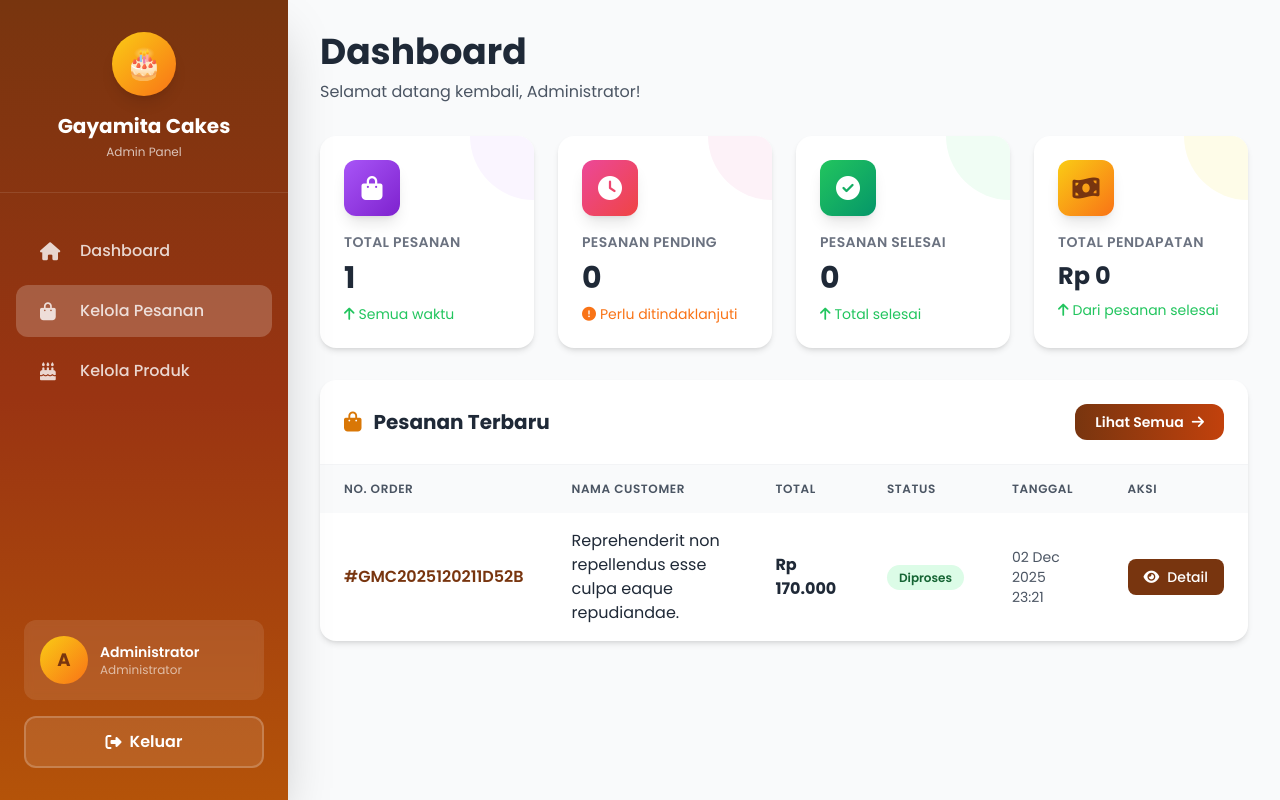
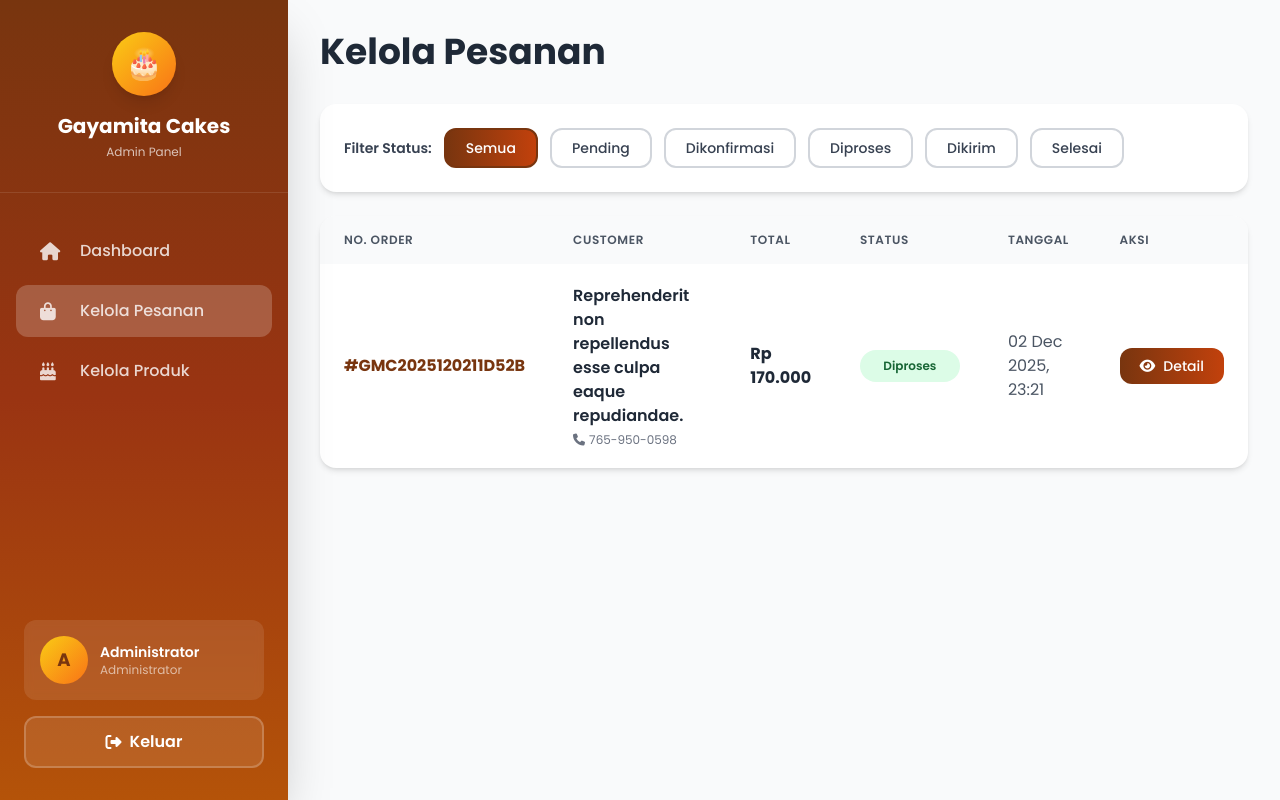
Before and after one commit to gungdikaebs/gayamita-cakes, a PHP site: page /admin/orders.php in a window 1280 px wide. Run offline with PHP 8.4, Linux system fonts and the light colour scheme; a user stored in the database is signed in; data comes from the database, SQL or seed files in the repository; some libraries are stand-ins or nearby versions.

```diff
--- a/admin/login.php
+++ b/admin/login.php
@@ -89,7 +89,7 @@ if ($_SERVER['REQUEST_METHOD'] === 'POST') {
 
         <!-- Back Link -->
         <div class="text-center mt-6">
-            <a href="../public/beranda.php" class="text-orange-700 hover:text-amber-900 text-sm font-medium inline-flex items-center gap-2 hover:gap-3 transition-all">
+            <a href="../" class="text-orange-700 hover:text-amber-900 text-sm font-medium inline-flex items-center gap-2 hover:gap-3 transition-all">
                 <i class="fas fa-arrow-left"></i>
                 Kembali ke Website
             </a>
--- a/admin/orders.php
+++ b/admin/orders.php
@@ -1,5 +1,5 @@
 <?php
-// filepath: c:\laragon\www\gayamita-cakes\admin\index.php
+// filepath: c:\laragon\www\gayamita-cakes\admin\orders.php
 session_start();
 require_once '../method/function.php';
 
@@ -8,8 +8,18 @@ if (!is_admin_logged_in()) {
     exit;
 }
 
-$stats = get_dashboard_stats();
-$recent_orders = get_all_orders(10, 0);
+// Pagination
+$page = isset($_GET['page']) ? (int)$_GET['page'] : 1;
+$limit = 20;
+$offset = ($page - 1) * $limit;
+
+// Filter status
+$filter_status = isset($_GET['status']) ? $_GET['status'] : null;
+
+// Get orders
+$orders = get_all_orders($limit, $offset, $filter_status);
+$total_orders = get_total_orders($filter_status);
+$total_pages = ceil($total_orders / $limit);
 ?>
 <!DOCTYPE html>
 <html lang="id">
@@ -17,7 +27,7 @@ $recent_orders = get_all_orders(10, 0);
 <head>
     <meta charset="UTF-8">
     <meta name="viewport" content="width=device-width, initial-scale=1.0">
-    <title>Dashboard - Admin Gayamita Cakes</title>
+    <title>Kelola Pesanan - Admin Gayamita Cakes</title>
     <script src="https://cdn.tailwindcss.com"></script>
     <link href="https://cdnjs.cloudflare.com/ajax/libs/font-awesome/6.4.0/css/all.min.css" rel="stylesheet">
     <link href="https://fonts.googleapis.com/css2?family=Poppins:wght@400;500;600;700&display=swap" rel="stylesheet">
@@ -31,101 +41,58 @@ $recent_orders = get_all_orders(10, 0);
 <body class="bg-gray-50">
     <?php include 'components/sidebar.php'; ?>
 
-    <!-- Main Content -->
     <div class="ml-72 p-8 min-h-screen">
         <!-- Page Header -->
-        <div class="mb-8">
-            <h1 class="text-4xl font-bold text-gray-800 mb-2">Dashboard</h1>
-            <p class="text-gray-600">Selamat datang kembali, <?= $_SESSION['admin_nama'] ?>!</p>
+        <div class="page-header">
+            <h1 class="text-4xl font-bold text-gray-800">Kelola Pesanan</h1>
         </div>
 
-        <!-- Stats Grid -->
-        <div class="grid grid-cols-1 md:grid-cols-2 lg:grid-cols-4 gap-6 mb-8">
-            <!-- Total Orders -->
-            <div class="bg-white rounded-2xl shadow-md p-6 hover:shadow-xl transition-all hover:-translate-y-1 relative overflow-hidden">
-                <div class="absolute top-0 right-0 w-32 h-32 bg-purple-50 rounded-full -mr-16 -mt-16"></div>
-                <div class="relative">
-                    <div class="w-14 h-14 bg-gradient-to-br from-purple-500 to-purple-700 rounded-xl flex items-center justify-center text-white text-2xl mb-4 shadow-lg">
-                        <i class="fas fa-shopping-bag"></i>
-                    </div>
-                    <p class="text-gray-500 text-sm font-semibold uppercase tracking-wide mb-2">Total Pesanan</p>
-                    <h3 class="text-3xl font-bold text-gray-800 mb-2"><?= number_format($stats['total_orders']) ?></h3>
-                    <p class="text-sm text-green-500 flex items-center gap-1">
-                        <i class="fas fa-arrow-up"></i>
-                        <span>Semua waktu</span>
-                    </p>
-                </div>
-            </div>
+        <!-- Filter Section -->
+        <div class="bg-white rounded-2xl shadow-md p-6 mb-6 mt-8">
+            <div class="flex flex-wrap items-center gap-3">
+                <label class="text-gray-700 font-semibold text-sm">Filter Status:</label>
 
-            <!-- Pending Orders -->
-            <div class="bg-white rounded-2xl shadow-md p-6 hover:shadow-xl transition-all hover:-translate-y-1 relative overflow-hidden">
-                <div class="absolute top-0 right-0 w-32 h-32 bg-pink-50 rounded-full -mr-16 -mt-16"></div>
-                <div class="relative">
-                    <div class="w-14 h-14 bg-gradient-to-br from-pink-500 to-red-500 rounded-xl flex items-center justify-center text-white text-2xl mb-4 shadow-lg">
-                        <i class="fas fa-clock"></i>
-                    </div>
-                    <p class="text-gray-500 text-sm font-semibold uppercase tracking-wide mb-2">Pesanan Pending</p>
-                    <h3 class="text-3xl font-bold text-gray-800 mb-2"><?= number_format($stats['pending_orders']) ?></h3>
-                    <p class="text-sm text-orange-500 flex items-center gap-1">
-                        <i class="fas fa-exclamation-circle"></i>
-                        <span>Perlu ditindaklanjuti</span>
-                    </p>
-                </div>
-            </div>
+                <a href="orders.php"
+                    class="px-5 py-2 rounded-xl border-2 font-medium text-sm transition-all <?= !$filter_status ? 'bg-gradient-to-r from-amber-900 to-orange-700 text-white border-amber-900' : 'border-gray-300 text-gray-700 hover:border-amber-900 hover:text-amber-900' ?>">
+                    Semua
+                </a>
 
-            <!-- Completed Orders -->
-            <div class="bg-white rounded-2xl shadow-md p-6 hover:shadow-xl transition-all hover:-translate-y-1 relative overflow-hidden">
-                <div class="absolute top-0 right-0 w-32 h-32 bg-green-50 rounded-full -mr-16 -mt-16"></div>
-                <div class="relative">
-                    <div class="w-14 h-14 bg-gradient-to-br from-green-500 to-emerald-600 rounded-xl flex items-center justify-center text-white text-2xl mb-4 shadow-lg">
-                        <i class="fas fa-check-circle"></i>
-                    </div>
-                    <p class="text-gray-500 text-sm font-semibold uppercase tracking-wide mb-2">Pesanan Selesai</p>
-                    <h3 class="text-3xl font-bold text-gray-800 mb-2"><?= number_format($stats['completed_orders']) ?></h3>
-                    <p class="text-sm text-green-500 flex items-center gap-1">
-                        <i class="fas fa-arrow-up"></i>
-                        <span>Total selesai</span>
-                    </p>
-                </div>
-            </div>
+                <a href="orders.php?status=pending"
+                    class="px-5 py-2 rounded-xl border-2 font-medium text-sm transition-all <?= $filter_status == 'pending' ? 'bg-gradient-to-r from-amber-900 to-orange-700 text-white border-amber-900' : 'border-gray-300 text-gray-700 hover:border-amber-900 hover:text-amber-900' ?>">
+                    Pending
+                </a>
 
-            <!-- Total Revenue -->
-            <div class="bg-white rounded-2xl shadow-md p-6 hover:shadow-xl transition-all hover:-translate-y-1 relative overflow-hidden">
-                <div class="absolute top-0 right-0 w-32 h-32 bg-yellow-50 rounded-full -mr-16 -mt-16"></div>
-                <div class="relative">
-                    <div class="w-14 h-14 bg-gradient-to-br from-yellow-400 to-orange-500 rounded-xl flex items-center justify-center text-amber-900 text-2xl mb-4 shadow-lg">
-                        <i class="fas fa-money-bill-wave"></i>
-                    </div>
-                    <p class="text-gray-500 text-sm font-semibold uppercase tracking-wide mb-2">Total Pendapatan</p>
-                    <h3 class="text-2xl font-bold text-gray-800 mb-2">Rp <?= number_format($stats['total_revenue'], 0, ',', '.') ?></h3>
-                    <p class="text-sm text-green-500 flex items-center gap-1">
-                        <i class="fas fa-arrow-up"></i>
-                        <span>Dari pesanan selesai</span>
-                    </p>
-                </div>
+                <a href="orders.php?status=dikonfirmasi"
+                    class="px-5 py-2 rounded-xl border-2 font-medium text-sm transition-all <?= $filter_status == 'dikonfirmasi' ? 'bg-gradient-to-r from-amber-900 to-orange-700 text-white border-amber-900' : 'border-gray-300 text-gray-700 hover:border-amber-900 hover:text-amber-900' ?>">
+                    Dikonfirmasi
+                </a>
+
+                <a href="orders.php?status=diproses"
+                    class="px-5 py-2 rounded-xl border-2 font-medium text-sm transition-all <?= $filter_status == 'diproses' ? 'bg-gradient-to-r from-amber-900 to-orange-700 text-white border-amber-900' : 'border-gray-300 text-gray-700 hover:border-amber-900 hover:text-amber-900' ?>">
+                    Diproses
+                </a>
+
+                <a href="orders.php?status=dikirim"
+                    class="px-5 py-2 rounded-xl border-2 font-medium text-sm transition-all <?= $filter_status == 'dikirim' ? 'bg-gradient-to-r from-amber-900 to-orange-700 text-white border-amber-900' : 'border-gray-300 text-gray-700 hover:border-amber-900 hover:text-amber-900' ?>">
+                    Dikirim
+                </a>
+
+                <a href="orders.php?status=selesai"
+                    class="px-5 py-2 rounded-xl border-2 font-medium text-sm transition-all <?= $filter_status == 'selesai' ? 'bg-gradient-to-r from-amber-900 to-orange-700 text-white border-amber-900' : 'border-gray-300 text-gray-700 hover:border-amber-900 hover:text-amber-900' ?>">
+                    Selesai
+                </a>
             </div>
         </div>
 
-        <!-- Recent Orders -->
+        <!-- Orders Table -->
         <div class="bg-white rounded-2xl shadow-md overflow-hidden">
-            <div class="flex justify-between items-center p-6 border-b border-gray-100">
-                <h2 class="text-xl font-bold text-gray-800 flex items-center gap-3">
-                    <i class="fas fa-shopping-bag text-amber-600"></i>
-                    Pesanan Terbaru
-                </h2>
-                <a href="orders.php" class="bg-gradient-to-r from-amber-900 to-orange-700 text-white px-5 py-2 rounded-xl font-semibold text-sm hover:shadow-lg hover:-translate-y-0.5 transition-all inline-flex items-center gap-2">
-                    Lihat Semua
-                    <i class="fas fa-arrow-right"></i>
-                </a>
-            </div>
-
-            <?php if (count($recent_orders) > 0): ?>
+            <?php if (count($orders) > 0): ?>
                 <div class="overflow-x-auto">
                     <table class="w-full">
                         <thead class="bg-gray-50">
                             <tr>
                                 <th class="px-6 py-4 text-left text-xs font-semibold text-gray-600 uppercase tracking-wider">No. Order</th>
-                                <th class="px-6 py-4 text-left text-xs font-semibold text-gray-600 uppercase tracking-wider">Nama Customer</th>
+                                <th class="px-6 py-4 text-left text-xs font-semibold text-gray-600 uppercase tracking-wider">Customer</th>
                                 <th class="px-6 py-4 text-left text-xs font-semibold text-gray-600 uppercase tracking-wider">Total</th>
                                 <th class="px-6 py-4 text-left text-xs font-semibold text-gray-600 uppercase tracking-wider">Status</th>
                                 <th class="px-6 py-4 text-left text-xs font-semibold text-gray-600 uppercase tracking-wider">Tanggal</th>
@@ -133,16 +100,24 @@ $recent_orders = get_all_orders(10, 0);
                             </tr>
                         </thead>
                         <tbody class="divide-y divide-gray-100">
-                            <?php foreach ($recent_orders as $order): ?>
+                            <?php foreach ($orders as $order): ?>
                                 <tr class="hover:bg-gray-50 transition-colors">
-                                    <td class="px-6 py-4">
-                                        <span class="font-semibold text-amber-900">#<?= $order['order_number'] ?></span>
+                                    <td class="px-6 py-5">
+                                        <span class="font-bold text-amber-900 text-base">#<?= $order['order_number'] ?></span>
                                     </td>
-                                    <td class="px-6 py-4 text-gray-800"><?= htmlspecialchars($order['nama_lengkap']) ?></td>
-                                    <td class="px-6 py-4">
+                                    <td class="px-6 py-5">
+                                        <div class="flex flex-col gap-1">
+                                            <span class="font-semibold text-gray-800"><?= htmlspecialchars($order['nama_lengkap']) ?></span>
+                                            <span class="text-xs text-gray-500 flex items-center gap-1">
+                                                <i class="fas fa-phone"></i>
+                                                <?= htmlspecialchars($order['no_telepon']) ?>
+                                            </span>
+                                        </div>
+                                    </td>
+                                    <td class="px-6 py-5">
                                         <span class="font-bold text-gray-800">Rp <?= number_format($order['total'], 0, ',', '.') ?></span>
                                     </td>
-                                    <td class="px-6 py-4">
+                                    <td class="px-6 py-5">
                                         <?php
                                         $status_classes = [
                                             'pending' => 'bg-yellow-100 text-yellow-800',
@@ -154,14 +129,14 @@ $recent_orders = get_all_orders(10, 0);
                                         ];
                                         $class = $status_classes[$order['status']] ?? 'bg-gray-100 text-gray-800';
                                         ?>
-                                        <span class="px-3 py-1 rounded-full text-xs font-semibold <?= $class ?>">
+                                        <span class="px-4 py-2 rounded-full text-xs font-semibold inline-block min-w-[100px] text-center <?= $class ?>">
                                             <?= ucfirst($order['status']) ?>
                                         </span>
                                     </td>
-                                    <td class="px-6 py-4 text-gray-600 text-sm"><?= date('d M Y H:i', strtotime($order['created_at'])) ?></td>
-                                    <td class="px-6 py-4">
+                                    <td class="px-6 py-5 text-gray-600"><?= date('d M Y, H:i', strtotime($order['created_at'])) ?></td>
+                                    <td class="px-6 py-5">
                                         <a href="order-detail.php?id=<?= $order['id'] ?>"
-                                            class="bg-amber-900 text-white px-4 py-2 rounded-lg text-sm font-medium hover:bg-orange-700 transition-colors inline-flex items-center gap-2">
+                                            class="bg-gradient-to-r from-amber-900 to-orange-700 text-white px-5 py-2 rounded-xl text-sm font-medium hover:shadow-lg hover:-translate-y-0.5 transition-all inline-flex items-center gap-2">
                                             <i class="fas fa-eye"></i>
                                             Detail
                                         </a>
@@ -171,11 +146,37 @@ $recent_orders = get_all_orders(10, 0);
                         </tbody>
                     </table>
                 </div>
+
+                <!-- Pagination -->
+                <?php if ($total_pages > 1): ?>
+                    <div class="flex justify-center items-center gap-2 py-6 border-t border-gray-100">
+                        <?php if ($page > 1): ?>
+                            <a href="?page=<?= $page - 1 ?><?= $filter_status ? '&status=' . $filter_status : '' ?>"
+                                class="px-4 py-2 rounded-lg text-gray-700 hover:bg-gray-100 transition-colors">
+                                <i class="fas fa-chevron-left"></i>
+                            </a>
+                        <?php endif; ?>
+
+                        <?php for ($i = 1; $i <= $total_pages; $i++): ?>
+                            <a href="?page=<?= $i ?><?= $filter_status ? '&status=' . $filter_status : '' ?>"
+                                class="px-4 py-2 rounded-lg font-medium transition-all <?= $i == $page ? 'bg-gradient-to-r from-amber-900 to-orange-700 text-white' : 'text-gray-700 hover:bg-gray-100' ?>">
+                                <?= $i ?>
+                            </a>
+                        <?php endfor; ?>
+
+                        <?php if ($page < $total_pages): ?>
+                            <a href="?page=<?= $page + 1 ?><?= $filter_status ? '&status=' . $filter_status : '' ?>"
+                                class="px-4 py-2 rounded-lg text-gray-700 hover:bg-gray-100 transition-colors">
+                                <i class="fas fa-chevron-right"></i>
+                            </a>
+                        <?php endif; ?>
+                    </div>
+                <?php endif; ?>
             <?php else: ?>
                 <div class="text-center py-20">
-                    <i class="fas fa-inbox text-6xl text-gray-300 mb-4"></i>
-                    <h3 class="text-xl text-gray-600 font-semibold mb-2">Belum ada pesanan</h3>
-                    <p class="text-gray-400">Pesanan akan muncul di sini setelah customer melakukan pemesanan</p>
+                    <i class="fas fa-shopping-bag text-6xl text-gray-300 mb-4"></i>
+                    <h3 class="text-xl text-gray-600 font-semibold mb-2">Tidak ada pesanan</h3>
+                    <p class="text-gray-400">Pesanan dengan status ini belum ada</p>
                 </div>
             <?php endif; ?>
         </div>
--- a/admin/product-edit.php
+++ b/admin/product-edit.php
@@ -134,7 +134,7 @@ if ($_SERVER['REQUEST_METHOD'] === 'POST') {
 
                 <!-- Rating -->
                 <div>
-                    <label class="block text-gray-800 font-semibold mb-2">Rating (1-5)</label>
+                    <label class="block text-gray-800 font-semibold mb-2">Best Seller Rating (1-5)</label>
                     <select name="rating"
                         class="w-full px-4 py-3 border-2 border-gray-200 rounded-xl focus:border-amber-600 focus:ring-4 focus:ring-amber-100 outline-none transition-all"
                         required>
--- a/index.php
+++ b/index.php
@@ -1,4 +1,5 @@
 <?php
+session_start();
 $page = isset($_GET['page']) ? $_GET['page'] : 'beranda';
 
 // Daftar file yang boleh di-include
--- a/method/function.php
+++ b/method/function.php
@@ -493,14 +493,15 @@ function create_product($data)
 {
     global $conn;
 
-    $sql = "INSERT INTO products (nama, deskripsi, harga, image)
-            VALUES (:nama, :deskripsi, :harga, :image)";
+    $sql = "INSERT INTO products (nama, deskripsi, harga, image,rating)
+            VALUES (:nama, :deskripsi, :harga, :image, :rating)";
 
     $stmt = $conn->prepare($sql);
     $stmt->bindParam(':nama', $data['nama']);
     $stmt->bindParam(':deskripsi', $data['deskripsi']);
     $stmt->bindParam(':harga', $data['harga']);
     $stmt->bindParam(':image', $data['image']);
+    $stmt->bindParam(':rating', $data['rating']);
     return $stmt->execute();
 }
 
@@ -513,6 +514,7 @@ function update_product($id, $data)
                 deskripsi = :deskripsi,
                 harga = :harga,
                 image = :image,
+                rating = :rating
             WHERE id = :id";
 
     $stmt = $conn->prepare($sql);
@@ -521,6 +523,7 @@ function update_product($id, $data)
     $stmt->bindParam(':deskripsi', $data['deskripsi']);
     $stmt->bindParam(':harga', $data['harga']);
     $stmt->bindParam(':image', $data['image']);
+    $stmt->bindParam(':rating', $data['rating']);
     return $stmt->execute();
 }
 
```
Also changed, not shown: admin/product-add.php (+20 -4 lines), public/checkout.php (+49 -3 lines), assets/images/product/fruit-cake.png (deleted), assets/images/product/pouch-cake.png (deleted).
